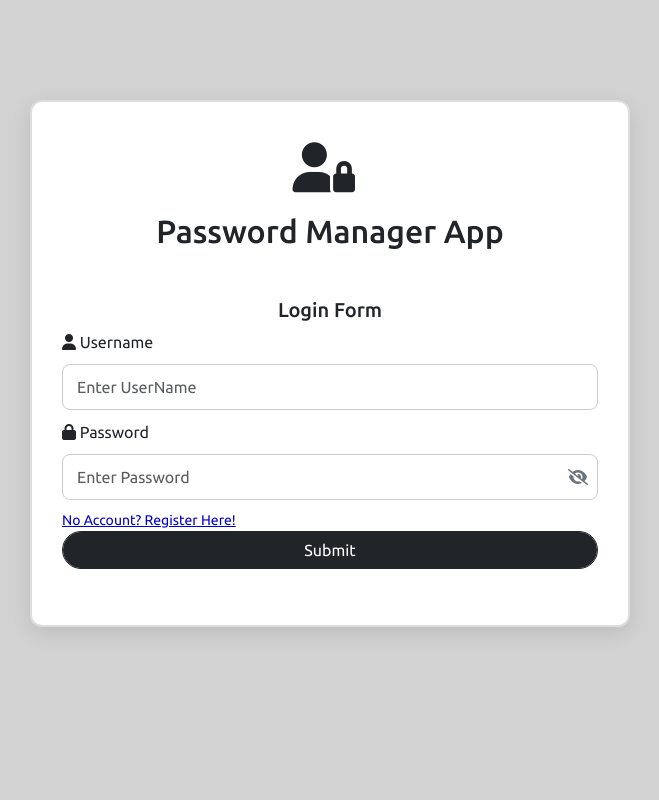
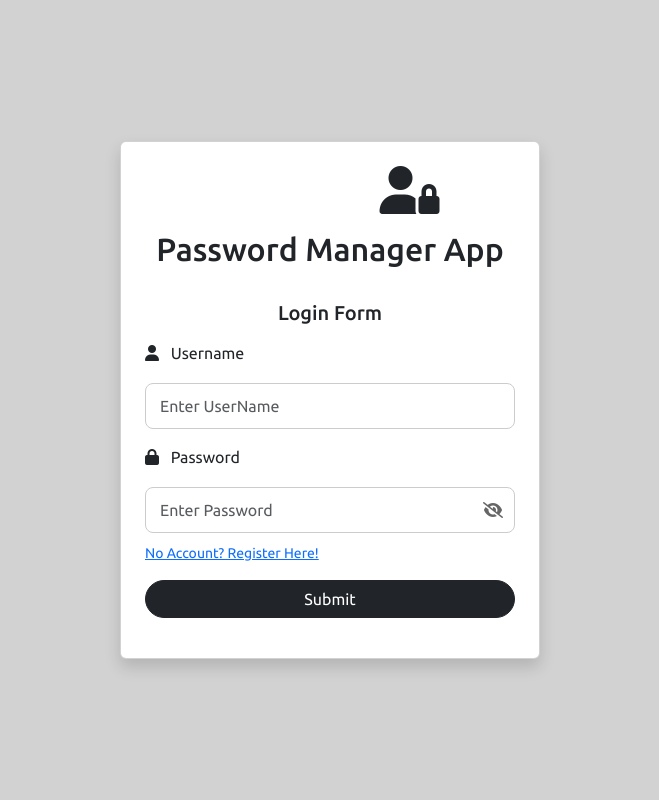
Before and after one commit to Palanikumar2697/Password-Manager, a PHP site: page /PM/ in a window 1280 px wide. Shown: the whole page, without its empty margins (310-969 px from the left). Run offline with PHP 8.4, Linux system fonts and the light colour scheme; some libraries are stand-ins or nearby versions.

Commit message:
updates and changes 05092025

```diff
--- a/password-manager-app/index.php
+++ b/password-manager-app/index.php
@@ -1,77 +1,95 @@
 <?php include('./partials/header.php') ?>
 
-    <div class="main">
-        <div class="login-container">
-            <i class="fa-solid fa-user-lock lock-icon"></i>
-            <h2 class="text-center mb-5">Password Manager App</h2>
+<div class="main d-flex justify-content-center align-items-center min-vh-100">
+    <div class="login-container card shadow p-4" style="max-width: 420px; width: 100%;">
+        <div class="text-center mb-4">
+            <i class="fa-solid fa-user-lock lock-icon fa-3x mb-3"></i>
+            <h2>Password Manager App</h2>
+        </div>
+
+        <!-- Login Form -->
         <div class="login-form">
-                <h5 class="text-center">Login Form</h5>
+            <h5 class="text-center mb-3">Login Form</h5>
             <form action="./endpoint/login.php" method="POST">
-                    <div class="form-group">
-
-                        <i class="fa-solid fa-user"></i>
-                        <label for="username">Username</label>
+                <div class="mb-3">
+                    <label for="username" class="form-label">
+                        <i class="fa-solid fa-user me-2"></i> Username
+                    </label>
                     <input type="text" class="form-control" id="username" name="username" placeholder="Enter UserName">
                 </div>
-                   <div class="form-group position-relative">
-    <i class="fa-solid fa-lock"></i>
-    <label for="password">Password</label>
 
+                <div class="mb-3">
+                    <label for="password" class="form-label">
+                        <i class="fa-solid fa-lock me-2"></i> Password
+                    </label>
                              <div class="position-relative">
-        <input type="password" class="form-control" id="password" name="password" placeholder="Enter Password">
-        <i class="fa-solid fa-eye-slash right-icon" id="togglePassword1"></i>
+  <input type="password" class="form-control" id="createPassword" name="password" placeholder="Enter Password">
+  <i class="fa-solid fa-eye-slash toggle-password"
+     style="position: absolute; top: 50%; right: 12px; transform: translateY(-50%); cursor: pointer; color: #666;"></i>
+</div>
+                    <div class="form-text">
+                        <a href="#" class="show-login-form link-primary">No Account? Register Here!</a>
+                    </div>
                 </div>
 
-    <small class="show-login-form link-show">No Account? Register Here!</small>
-</div>
-                    <button type="submit" class="form-control btn btn-dark">Submit</button>
+                <button type="submit" class="btn btn-dark w-100">Submit</button>
             </form>
         </div>
 
+        <!-- Registration Form -->
         <div class="registration-form" style="display: none;">
-                <h5 class="text-center">Registration Form</h5>
+            <h5 class="text-center mb-3">Registration Form</h5>
             <form action="./endpoint/add-user.php" method="POST">
-                    <div class="form-group">
-                        <i class="fa-solid fa-user-tie"></i>
-                        <label for="name">Name</label>
+                <div class="mb-3">
+                    <label for="name" class="form-label">
+                        <i class="fa-solid fa-user-tie me-2"></i> Name
+                    </label>
                     <input type="text" class="form-control" id="name" name="name" placeholder="Enter Valid Name">
                 </div>
-                    <div class="form-group">
-                        <i class="fa-solid fa-phone"></i>
-                        <label for="phoneNumber">Phone Number</label>
+
+                <div class="mb-3">
+                    <label for="phoneNumber" class="form-label">
+                        <i class="fa-solid fa-phone me-2"></i> Phone Number
+                    </label>
                     <input type="text" class="form-control" id="phoneNumber" name="phone_number"
                            pattern="[0-9]{10}" maxlength="10" minlength="10"
                            oninput="this.value = this.value.replace(/[^0-9]/g, '')"
                            placeholder="Enter 10 digit phone number" required>
-
-                    </div>
-                    <div class="form-group">
-                        <i class="fa-solid fa-envelope"></i>
-                        <label for="emailAddress">Email Address</label>
-                        <input type="text" class="form-control" id="emailAddress" name="email_address" placeholder="Enter Valid Email">
-                    </div>
-                    <div class="form-group">
-                        <i class="fa-solid fa-users"></i>
-                        <label for="createUsername">Username</label>
-                        <input type="text" class="form-control" id="createUsername" name="username"placeholder="Enter UserName">
-                    </div>
-                    <div class="form-group">
-                        <i class="fa-solid fa-lock"></i>
-                        <label for="createPassword">Password</label>
-     <div class="password-wrapper">
-
-  <input type="password" class="form-control" id="createPassword" name="password"placeholder="Enter Password">
-  <i class="fa-solid fa-eye-slash right-icon" id="togglePassword"></i>
                 </div>
 
+                <div class="mb-3">
+                    <label for="emailAddress" class="form-label">
+                        <i class="fa-solid fa-envelope me-2"></i> Email Address
+                    </label>
+                    <input type="email" class="form-control" id="emailAddress" name="email_address" placeholder="Enter Valid Email">
+                </div>
 
-                        <small class="show-registration-form link-show">Already have an account? Log in here!</small>
+                <div class="mb-3">
+                    <label for="createUsername" class="form-label">
+                        <i class="fa-solid fa-users me-2"></i> Username
+                    </label>
+                    <input type="text" class="form-control" id="createUsername" name="username" placeholder="Enter UserName">
                 </div>
-                    <button type="submit" class="form-control btn btn-dark">Create Account</button>
+
+                <div class="mb-3">
+                    <label for="createPassword" class="form-label">
+                        <i class="fa-solid fa-lock me-2"></i> Password
+                    </label>
+                  <div class="position-relative">
+  <input type="password" class="form-control" id="createPassword" name="password" placeholder="Enter Password">
+  <i class="fa-solid fa-eye-slash toggle-password"
+     style="position: absolute; top: 50%; right: 12px; transform: translateY(-50%); cursor: pointer; color: #666;"></i>
+</div>
+
+                    <div class="form-text">
+                        <a href="#" class="show-registration-form link-primary">Already have an account? Log in here!</a>
+                    </div>
+                </div>
+
+                <button type="submit" class="btn btn-dark w-100">Create Account</button>
             </form>
         </div>
     </div>
 </div>
 
-
 <?php include('./partials/footer.php') ?>
--- a/password-manager-app/partials/footer.php
+++ b/password-manager-app/partials/footer.php
@@ -37,19 +37,23 @@ $(document).ready(function () {
             "searching": true
         });
     }
+}); // ✅ missing bracket fixed here
+</script>
+<script>
+document.addEventListener("click", function (e) {
+  const toggle = e.target.closest(".toggle-password");
+  if (!toggle) return;
 
-    // ✅ Password toggle (works on dynamically loaded rows too)
-    $(document).on("click", ".toggle-password", function () {
-        const input = $(this).closest(".input-group").find("input");
-        const icon = $(this).find("i");
+  const wrapper = toggle.closest(".position-relative, .input-group");
+  const input = wrapper ? wrapper.querySelector("input") : null;
+  if (!input) return;
 
-        if (input.attr("type") === "password") {
-            input.attr("type", "text");
-            icon.removeClass("fa-eye-slash").addClass("fa-eye");
-        } else {
-            input.attr("type", "password");
-            icon.removeClass("fa-eye").addClass("fa-eye-slash");
-        }
-    });
+  if (input.type === "password") {
+    input.type = "text";
+    toggle.classList.replace("fa-eye-slash", "fa-eye");
+  } else {
+    input.type = "password";
+    toggle.classList.replace("fa-eye", "fa-eye-slash");
+  }
 });
 </script>
```
Also changed, not shown: password-manager-app/assets/script.js (+56 -71 lines), password-manager-app/home.php (+11 -7 lines), password-manager-app/partials/modal.php (+32 -50 lines). Lines whose indentation alone changed are shown as unchanged.
